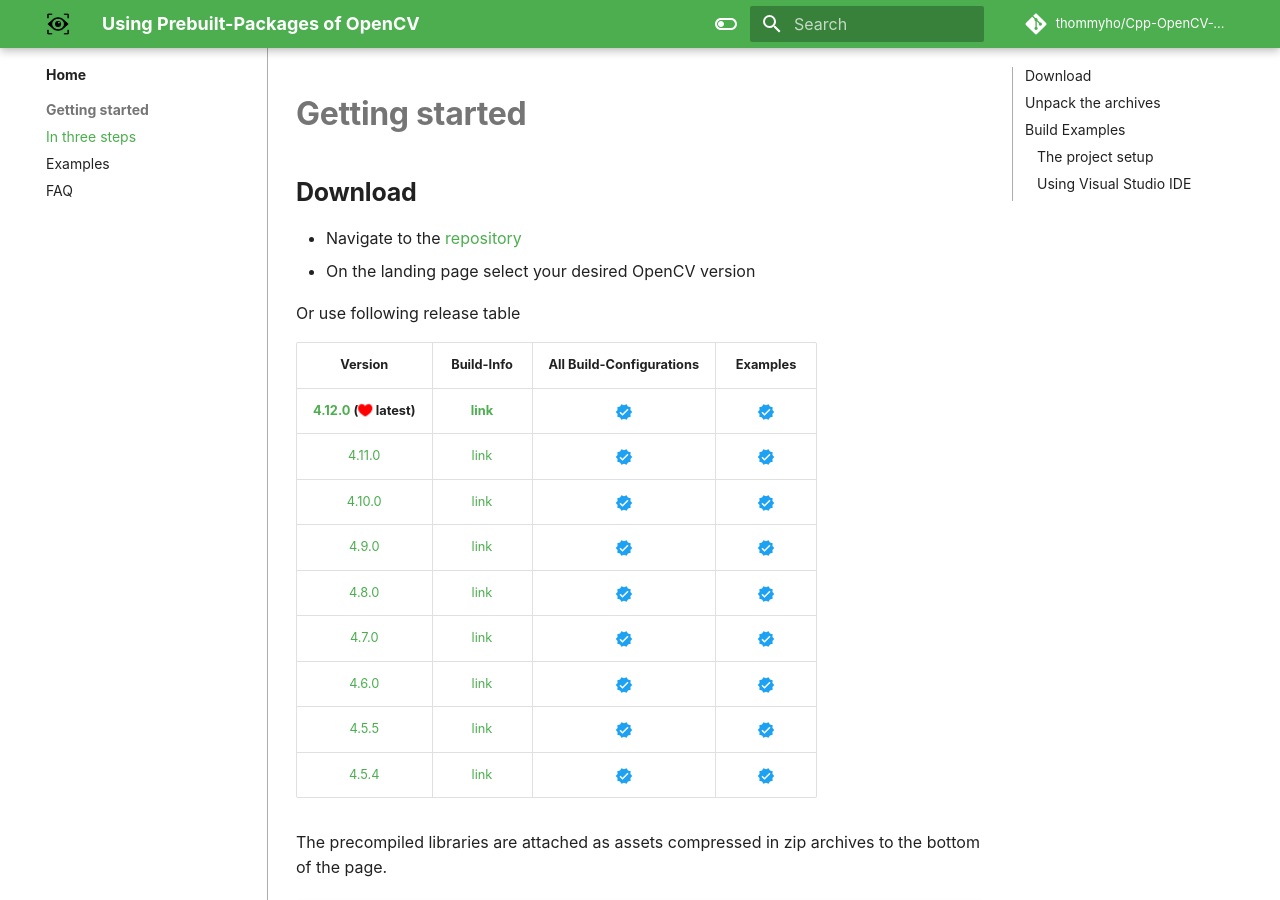
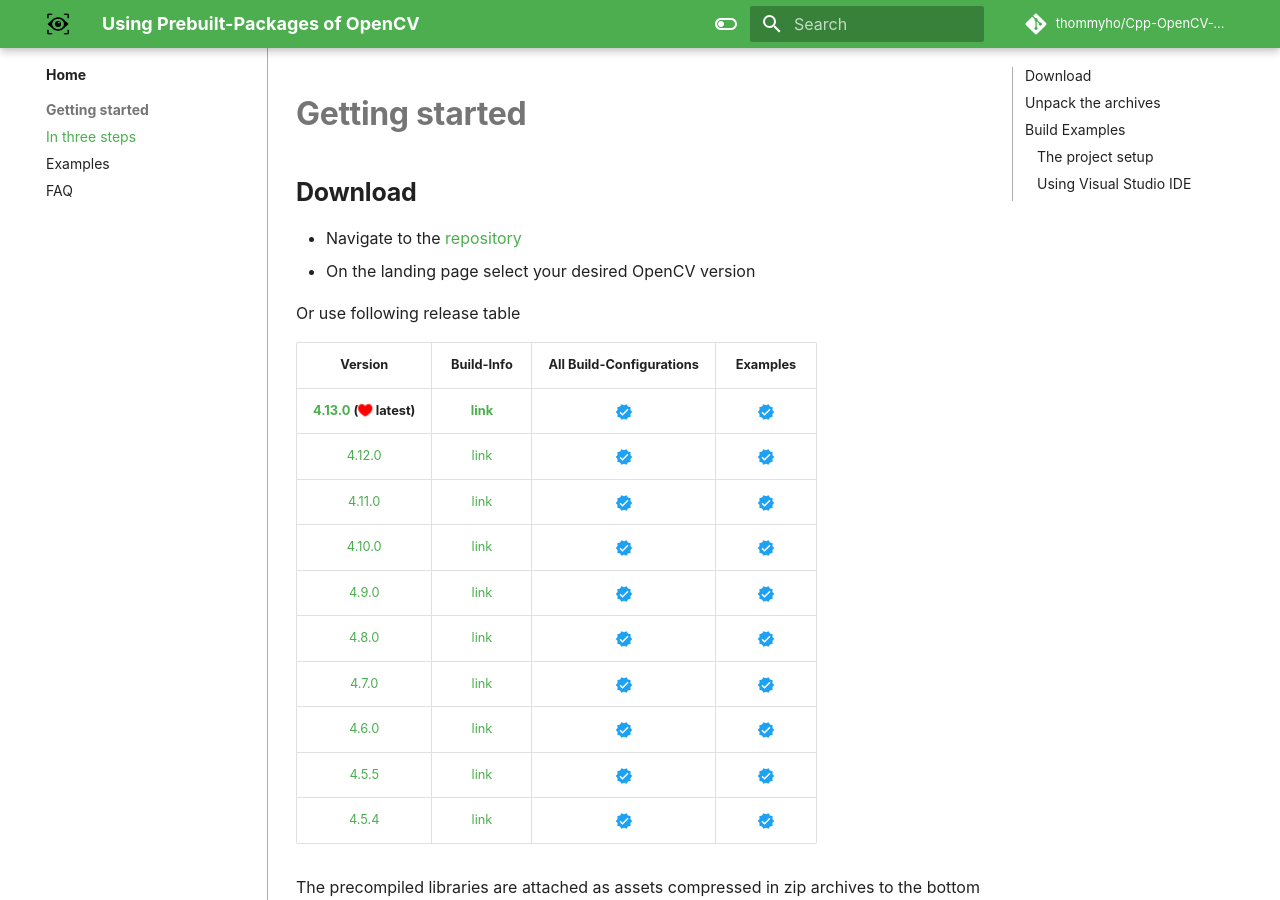
Before and after one commit to thommyho/Cpp-OpenCV-Windows-PreBuilts, an MkDocs documentation site: the page built from docs/steps.md, in a window 1280 px wide and 900 px high. Built offline with MkDocs 1.6.1 and Material for MkDocs 9.7.7, drawn with Linux system fonts in a browser that asks for light colours; emoji names are drawn with the system emoji font; some web fonts are replaced; comment, search, counter and statistics services are not loaded.

Commit message:
Update steps.md

```diff
--- a/docs/steps.md
+++ b/docs/steps.md
@@ -9,7 +9,8 @@
 
 |                                                                 Version                                                                 |                                    Build-Info                                     |        All Build-Configurations         |                Examples                 |
 |:---------------------------------------------------------------------------------------------------------------------------------------:|:---------------------------------------------------------------------------------:|:---------------------------------------:|:---------------------------------------:|
-| **[4.12.0](https://github.com/thommyho/Cpp-OpenCV-Windows-PreBuilts/releases/tag/v4.12.0) (:octicons-heart-fill-24:{ .heart } latest)** | **[link](https://github.com/thommyho/Cpp-OpenCV-Windows-PreBuilts/tree/v4.12.0)** | :material-check-decagram:{ .tick-blue } | :material-check-decagram:{ .tick-blue } |
+| **[4.13.0](https://github.com/thommyho/Cpp-OpenCV-Windows-PreBuilts/releases/tag/v4.13.0) (:octicons-heart-fill-24:{ .heart } latest)** | **[link](https://github.com/thommyho/Cpp-OpenCV-Windows-PreBuilts/tree/v4.13.0)** | :material-check-decagram:{ .tick-blue } | :material-check-decagram:{ .tick-blue } |
+|                         [4.12.0](ttps://github.com/thommyho/Cpp-OpenCV-Windows-PreBuilts/releases/tag/v4.12.0)                          |   [link](https://github.com/thommyho/Cpp-OpenCV-Windows-PreBuilts/tree/v4.12.0)   | :material-check-decagram:{ .tick-blue } | :material-check-decagram:{ .tick-blue } |
 |                         [4.11.0](ttps://github.com/thommyho/Cpp-OpenCV-Windows-PreBuilts/releases/tag/v4.11.0)                          |   [link](https://github.com/thommyho/Cpp-OpenCV-Windows-PreBuilts/tree/v4.11.0)   | :material-check-decagram:{ .tick-blue } | :material-check-decagram:{ .tick-blue } |
 |                         [4.10.0](ttps://github.com/thommyho/Cpp-OpenCV-Windows-PreBuilts/releases/tag/v4.10.0)                          |   [link](https://github.com/thommyho/Cpp-OpenCV-Windows-PreBuilts/tree/v4.10.0)   | :material-check-decagram:{ .tick-blue } | :material-check-decagram:{ .tick-blue } |
 |                          [4.9.0](ttps://github.com/thommyho/Cpp-OpenCV-Windows-PreBuilts/releases/tag/v4.9.0)                           |   [link](https://github.com/thommyho/Cpp-OpenCV-Windows-PreBuilts/tree/v4.9.0)    | :material-check-decagram:{ .tick-blue } | :material-check-decagram:{ .tick-blue } |
```
